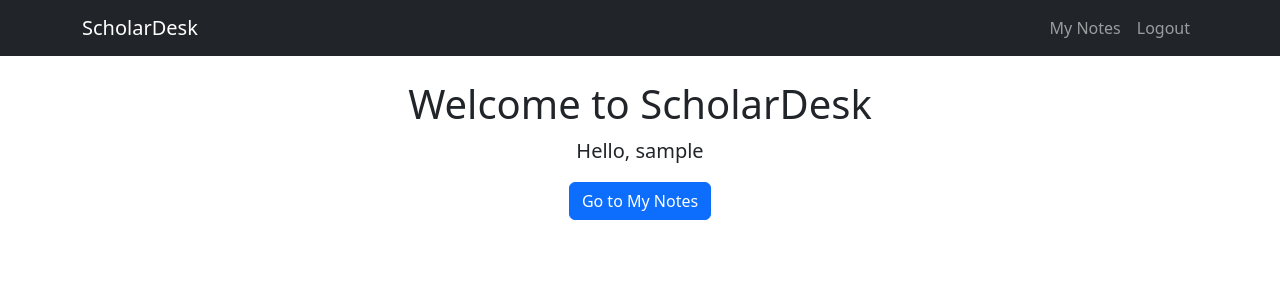
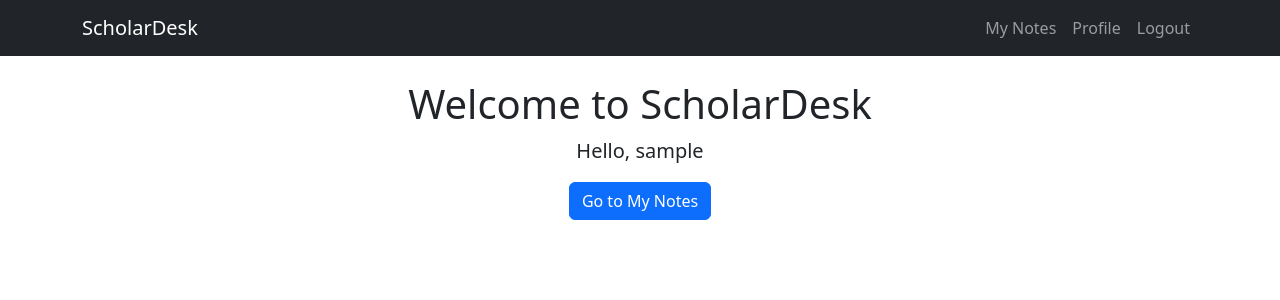
Before and after one commit to JayanthSahasranamamula/scholardesk, a Flask app: page / in a window 1280 px wide. Shown: the top 300 px of the page. Run offline with Flask 3, Linux system fonts and the light colour scheme; the visitor is signed in with stand-in values (Sample User, id 1).

Commit message:
Refactor navbar links to use url_for for improved routing

```diff
--- a/templates/base.html
+++ b/templates/base.html
@@ -12,25 +12,55 @@
 
 <nav class="navbar navbar-expand-lg navbar-dark bg-dark">
     <div class="container">
-        <a class="navbar-brand" href="/">ScholarDesk</a>
 
-        <div class="collapse navbar-collapse">
+        <a class="navbar-brand" href="{{ url_for('home') }}">
+            ScholarDesk
+        </a>
+
+        <!-- Mobile Toggle Button -->
+        <button class="navbar-toggler" type="button" data-bs-toggle="collapse"
+                data-bs-target="#navbarContent" aria-controls="navbarContent"
+                aria-expanded="false" aria-label="Toggle navigation">
+            <span class="navbar-toggler-icon"></span>
+        </button>
+
+        <div class="collapse navbar-collapse" id="navbarContent">
             <ul class="navbar-nav ms-auto">
 
                 {% if current_user.is_authenticated %}
+
                     <li class="nav-item">
-                        <a class="nav-link" href="/notes">My Notes</a>
+                        <a class="nav-link" href="{{ url_for('notes') }}">
+                            My Notes
+                        </a>
                     </li>
+
                     <li class="nav-item">
-                        <a class="nav-link" href="/logout">Logout</a>
+                        <a class="nav-link" href="{{ url_for('profile') }}">
+                            Profile
+                        </a>
                     </li>
+
+                    <li class="nav-item">
+                        <a class="nav-link" href="{{ url_for('logout') }}">
+                            Logout
+                        </a>
+                    </li>
+
                 {% else %}
+
                     <li class="nav-item">
-                        <a class="nav-link" href="/login">Login</a>
+                        <a class="nav-link" href="{{ url_for('login') }}">
+                            Login
+                        </a>
                     </li>
+
                     <li class="nav-item">
-                        <a class="nav-link" href="/register">Register</a>
+                        <a class="nav-link" href="{{ url_for('register') }}">
+                            Register
+                        </a>
                     </li>
+
                 {% endif %}
 
             </ul>
```
